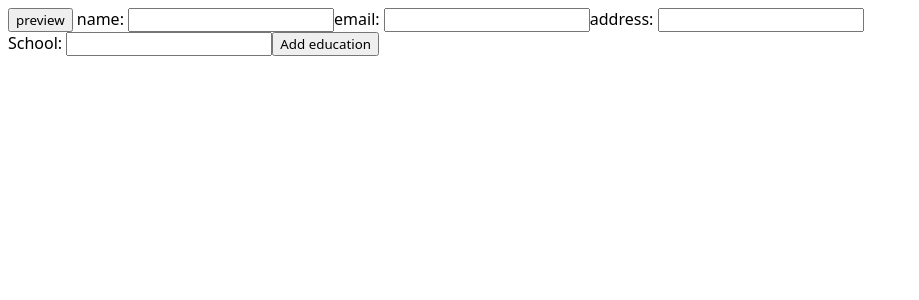
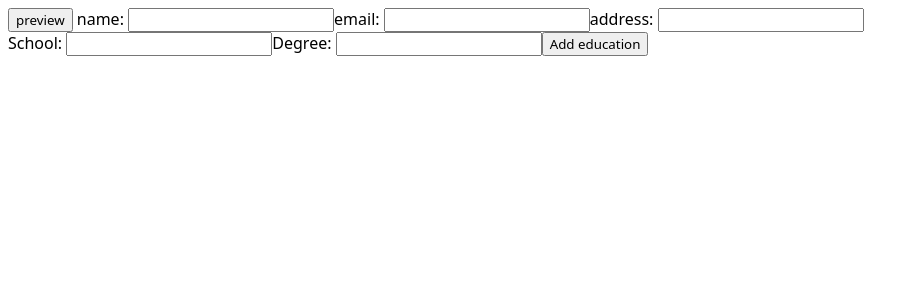
Before and after one commit to eyaldavidszt/cv-builder, a React (Vite) app: page / in a window 1280 px wide. Shown: the top 300 px of the page, without its empty margins (0-919 px from the left). Built offline with nearby package versions, Linux system fonts and the light colour scheme.

Commit message:
Add degree specification for education class

```diff
--- a/src/components/App.jsx
+++ b/src/components/App.jsx
@@ -11,6 +11,8 @@ function App() {
 
   const [educations, setEducations] = useState([]);
   const [school, setSchool] = useState("");
+  const [degree, setDegree] = useState("");
+
   // we are changing educations on "add education" button click
   // handleAddEducation = make new education array and pass it into setEducations...
   // but how do we append the new Education object? how do we get the inputs data?
@@ -32,12 +34,17 @@ function App() {
     const toAppend = {};
     console.log(school);
     toAppend["school"] = school;
+    toAppend["degree"] = degree;
     toAppend["id"] = uuidv4();
     array.push(toAppend);
     setEducations(array);
   };
   const handleChangeSchool = (e) => {
     setSchool(e.target.value);
+  };
+
+  const handleChangeDegree = (e) => {
+    setDegree(e.target.value);
   };
 
   return (
@@ -55,7 +62,9 @@ function App() {
       />
       <Education
         school={school}
+        degree={degree}
         handleChangeSchool={handleChangeSchool}
+        handleChangeDegree={handleChangeDegree}
         handleAddEducation={handleAddEducation}
       />
       {cvActive && (
--- a/src/components/Cv.jsx
+++ b/src/components/Cv.jsx
@@ -14,7 +14,14 @@ export default function Cv({ name, email, address, educations }) {
         <h1>Education</h1>
         <ul>
           {educations.map((education) => {
-            return <li key={education.id}>{education.school}</li>;
+            return (
+              <li key={education.id}>
+                <>
+                  <h2>school: {education.school}</h2>
+                  <h2>degree: {education.degree}</h2>
+                </>
+              </li>
+            );
           })}
         </ul>
       </section>
--- a/src/components/Education.jsx
+++ b/src/components/Education.jsx
@@ -2,6 +2,8 @@
 export default function Education({
   school,
   handleChangeSchool,
+  degree,
+  handleChangeDegree,
   handleAddEducation,
 }) {
   return (
@@ -15,6 +17,15 @@ export default function Education({
         onChange={handleChangeSchool}
         value={school}
       />
+      <label htmlFor="degree">Degree: </label>
+      <input
+        type="text"
+        id="degree"
+        name="degree"
+        autoComplete="off"
+        onChange={handleChangeDegree}
+        value={degree}
+      />
       <button onClick={handleAddEducation}>Add education</button>
     </div>
   );
```
